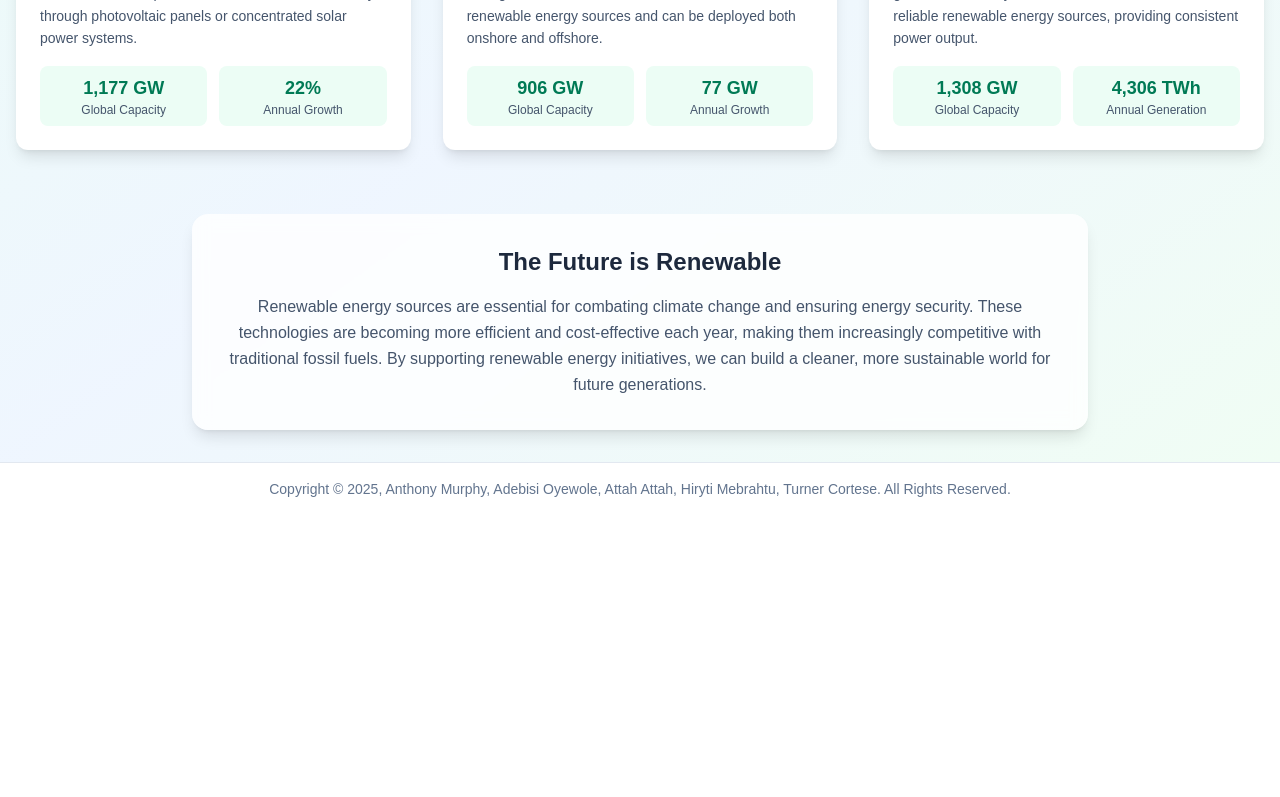
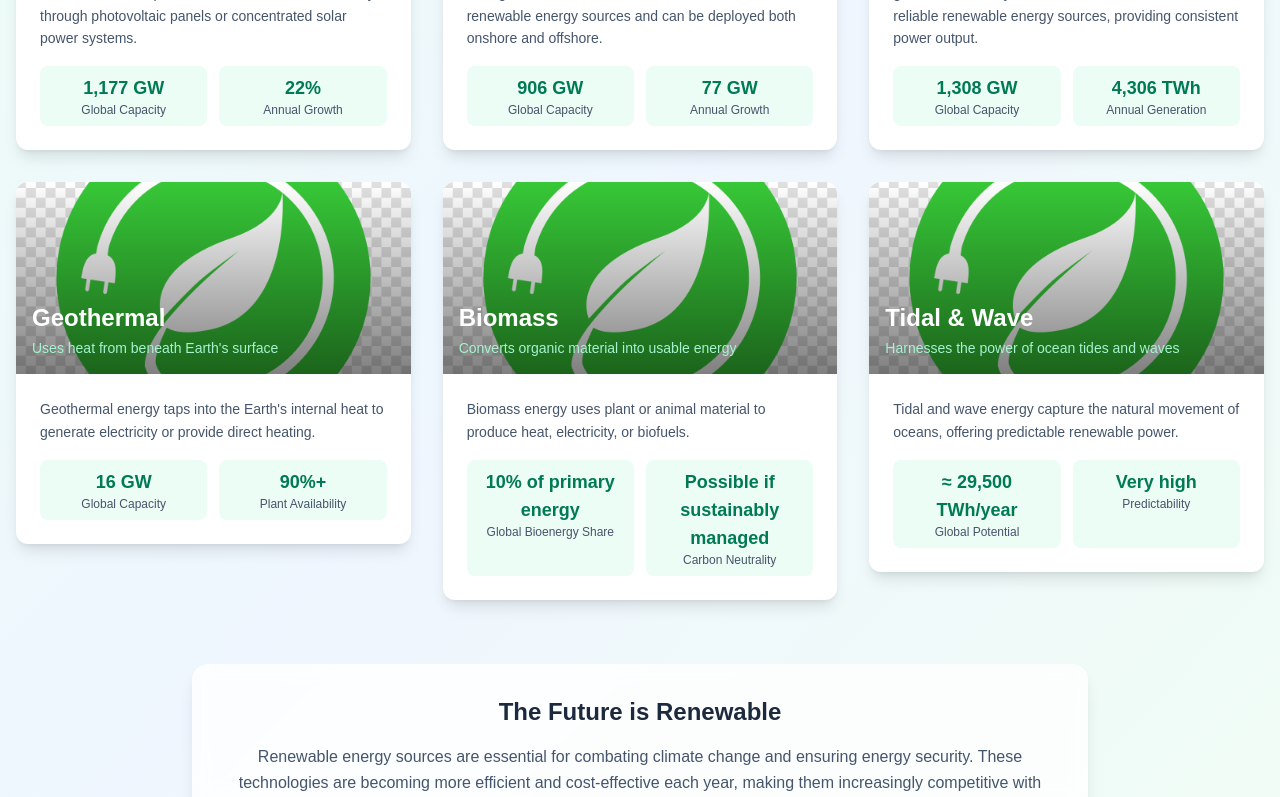
Before and after one commit to awrmurphy/cpan144-group-project, a Next.js app: page /green in a window 1280 px wide. Shown: the part 618-1415 px from the top of the page. Before the commit the page ends 1133 px from the top, so only its background shows below. Built offline with nearby package versions, Linux system fonts and the light colour scheme.

Commit message:
added more tiles

```diff
--- a/package.json
+++ b/package.json
@@ -11,8 +11,8 @@
   "dependencies": {
     "framer-motion": "^12.23.24",
     "next": "^16.0.8",
-    "react": "^19.2.0",
-    "react-dom": "^19.2.0"
+    "react": "^19.2.1",
+    "react-dom": "^19.2.1"
   },
   "devDependencies": {
     "@tailwindcss/postcss": "^4",
--- a/pages/green.tsx
+++ b/pages/green.tsx
@@ -14,7 +14,8 @@ export default function Green() {
       description: "Harnesses sunlight to generate clean electricity",
       blurb: "Solar energy is the most abundant energy resource on Earth. It can be captured and converted into electricity through photovoltaic panels or concentrated solar power systems.",
       image: "/solar.png",
-      detailedDescription: "Solar energy works by converting sunlight directly into electricity using photovoltaic (PV) cells. These cells are made of semiconductor materials that generate electrical current when exposed to light. Solar power is renewable, sustainable, and produces no greenhouse gas emissions during operation. It's becoming increasingly cost-effective and is one of the fastest-growing energy sources worldwide.",
+      detailedDescription:
+        "Solar energy works by converting sunlight directly into electricity using photovoltaic (PV) cells. These cells are made of semiconductor materials that generate electrical current when exposed to light. Solar power is renewable, sustainable, and produces no greenhouse gas emissions during operation. It's becoming increasingly cost-effective and is one of the fastest-growing energy sources worldwide.",
       initiatives: [
         {
           name: "Solar Power World Initiative",
@@ -44,13 +45,15 @@ export default function Green() {
         { label: "Jobs Created", value: "4.9M" }
       ]
     },
+
     {
       id: "wind",
       name: "Wind",
       description: "Converts wind movement into renewable electricity",
       blurb: "Wind energy captures the kinetic energy of moving air through wind turbines. It's one of the most cost-effective renewable energy sources and can be deployed both onshore and offshore.",
       image: "/wind.png",
-      detailedDescription: "Wind energy is generated when moving air turns the blades of a wind turbine, which spins a generator to produce electricity. Modern wind turbines are highly efficient and can operate in various wind conditions. Wind power is completely renewable, produces no air pollution, and has one of the lowest carbon footprints of any energy source. It's particularly effective in areas with consistent wind patterns.",
+      detailedDescription:
+        "Wind energy is generated when moving air turns the blades of a wind turbine, which spins a generator to produce electricity. Modern wind turbines are highly efficient and can operate in various wind conditions. Wind power is completely renewable, produces no air pollution, and has one of the lowest carbon footprints of any energy source. It's particularly effective in areas with consistent wind patterns.",
       initiatives: [
         {
           name: "Global Wind Energy Council",
@@ -80,13 +83,15 @@ export default function Green() {
         { label: "Jobs Worldwide", value: "1.3M" }
       ]
     },
+
     {
       id: "hydro",
       name: "Hydroelectric",
       description: "Generates power from flowing water sources",
       blurb: "Hydroelectric power uses the energy of flowing water to generate electricity. It's one of the oldest and most reliable renewable energy sources, providing consistent power output.",
       image: "/water.png",
-      detailedDescription: "Hydroelectric power plants generate electricity by using the force of flowing water to turn turbines connected to generators. This can be achieved through dams that create reservoirs, run-of-river systems, or pumped storage facilities. Hydroelectric power is highly reliable, can respond quickly to electricity demand changes, and often provides additional benefits like flood control and water supply. It's the world's largest source of renewable electricity.",
+      detailedDescription:
+        "Hydroelectric power plants generate electricity by using the force of flowing water to turn turbines connected to generators. This can be achieved through dams that create reservoirs, run-of-river systems, or pumped storage facilities. Hydroelectric power is highly reliable, can respond quickly to electricity demand changes, and often provides additional benefits like flood control and water supply. It's the world's largest source of renewable electricity.",
       initiatives: [
         {
           name: "International Hydropower Association",
@@ -113,19 +118,135 @@ export default function Green() {
         { label: "Global Capacity", value: "1,308 GW" },
         { label: "Annual Generation", value: "4,306 TWh" },
         { label: "Efficiency Rate", value: "90%" },
-        { label: "Plant Lifespan", value: "50-100 yrs" }
+        { label: "Plant Lifespan", value: "50–100 yrs" }
+      ]
+    },
+
+    /* ------------------ NEW TILES BELOW ------------------ */
+
+    {
+      id: "geothermal",
+      name: "Geothermal",
+      description: "Uses heat from beneath Earth's surface",
+      blurb: "Geothermal energy taps into the Earth's internal heat to generate electricity or provide direct heating.",
+      image: "/green-energy-logo.png",
+      detailedDescription:
+        "Geothermal energy works by accessing heat stored beneath the Earth's crust. Power plants convert steam or hot water from underground reservoirs into electricity. It's one of the most reliable renewable sources due to its constant availability, unaffected by weather or season.",
+      initiatives: [
+        {
+          name: "International Geothermal Association",
+          url: "https://www.geothermal-energy.org/",
+          description: "Global organization supporting geothermal research and deployment."
+        },
+        {
+          name: "U.S. Department of Energy Geothermal Office",
+          url: "https://www.energy.gov/eere/geothermal",
+          description: "Federal agency funding geothermal innovation and technology."
+        },
+        {
+          name: "GeoHeat Center",
+          url: "https://geothermal.org/",
+          description: "Research group advancing direct-use and industrial geothermal applications."
+        },
+        {
+          name: "EGS International Project",
+          url: "https://www.iea.org/",
+          description: "International initiative developing enhanced geothermal systems."
+        }
+      ],
+      stats: [
+        { label: "Global Capacity", value: "16 GW" },
+        { label: "Plant Availability", value: "90%+" },
+        { label: "Heat Lifespan", value: "100+ years" },
+        { label: "Emissions", value: "Low" }
+      ]
+    },
+
+    {
+      id: "biomass",
+      name: "Biomass",
+      description: "Converts organic material into usable energy",
+      blurb: "Biomass energy uses plant or animal material to produce heat, electricity, or biofuels.",
+      image: "/green-energy-logo.png",
+      detailedDescription:
+        "Biomass energy involves burning or processing organic materials such as wood, agricultural waste, or algae. It can generate electricity, produce heat, or create renewable fuels like bioethanol and biodiesel. When sourced sustainably, biomass can be carbon-neutral because new plant growth absorbs the CO₂ released during energy production.",
+      initiatives: [
+        {
+          name: "Bioenergy Europe",
+          url: "https://bioenergyeurope.org/",
+          description: "European association promoting sustainable biomass energy."
+        },
+        {
+          name: "US Biomass Power Association",
+          url: "https://www.usabiomass.org/",
+          description: "Trade group supporting biomass electricity across the U.S."
+        },
+        {
+          name: "Global Bioenergy Partnership",
+          url: "https://www.globalbioenergy.org/",
+          description: "International initiative to promote sustainable bioenergy worldwide."
+        },
+        {
+          name: "International Renewable Energy Agency – Bioenergy",
+          url: "https://www.irena.org/",
+          description: "Supports global research and policy on bioenergy development."
+        }
+      ],
+      stats: [
+        { label: "Global Bioenergy Share", value: "10% of primary energy" },
+        { label: "Carbon Neutrality", value: "Possible if sustainably managed" },
+        { label: "Fuel Types", value: "Wood, waste, biofuels" },
+        { label: "Applications", value: "Heating, electricity, fuel" }
+      ]
+    },
+
+    {
+      id: "tidal",
+      name: "Tidal & Wave",
+      description: "Harnesses the power of ocean tides and waves",
+      blurb: "Tidal and wave energy capture the natural movement of oceans, offering predictable renewable power.",
+      image: "/green-energy-logo.png",
+      detailedDescription:
+        "Tidal and wave energy systems generate power by using underwater turbines or surface oscillation devices. Because ocean tides follow predictable patterns, tidal energy is one of the most reliable renewable sources. Wave energy, powered by wind-driven ocean surface motion, also offers massive global potential.",
+      initiatives: [
+        {
+          name: "Ocean Energy Europe",
+          url: "https://www.oceanenergy-europe.eu/",
+          description: "Largest network promoting ocean energy technologies."
+        },
+        {
+          name: "Marine Energy Council",
+          url: "https://www.marineenergycouncil.org/",
+          description: "Industry group supporting tidal and wave development."
+        },
+        {
+          name: "European Marine Energy Centre",
+          url: "https://emec.org.uk/",
+          description: "Leading test facility for tidal and wave prototypes."
+        },
+        {
+          name: "NREL Marine Energy Program",
+          url: "https://www.nrel.gov/",
+          description: "U.S. research institution studying marine energy innovation."
+        }
+      ],
+      stats: [
+        { label: "Global Potential", value: "≈ 29,500 TWh/year" },
+        { label: "Predictability", value: "Very high" },
+        { label: "Technology Stage", value: "Emerging" },
+        { label: "Environmental Impact", value: "Low" }
       ]
     }
   ];
 
   const handleEnergySelect = (energy: EnergyType) => {
     setSelectedEnergy(energy);
-    setViewMode('detailed');
+    setViewMode("detailed");
   };
 
   const handleCloseDetail = () => {
     setSelectedEnergy(null);
-    setViewMode('grid');
+    setViewMode("grid");
   };
 
   return (
@@ -141,13 +262,14 @@ export default function Green() {
             Renewable Energy Sources
           </h1>
           <p className="text-xl text-slate-600 max-w-3xl mx-auto">
-            Explore the clean energy technologies powering our sustainable future.
-            Click on any energy type to learn more about its benefits and supporting initiatives.
+            Explore the clean energy technologies powering our sustainable
+            future. Click on any energy type to learn more about its benefits
+            and supporting initiatives.
           </p>
         </motion.div>
 
         <AnimatePresence mode="wait">
-          {viewMode === 'grid' ? (
+          {viewMode === "grid" ? (
             <motion.div
               key="grid"
               initial={{ opacity: 0 }}
@@ -192,11 +314,12 @@ export default function Green() {
               The Future is Renewable
             </h2>
             <p className="text-slate-600 leading-relaxed">
-              Renewable energy sources are essential for combating climate change and ensuring
-              energy security. These technologies are becoming more efficient and cost-effective
-              each year, making them increasingly competitive with traditional fossil fuels.
-              By supporting renewable energy initiatives, we can build a cleaner, more
-              sustainable world for future generations.
+              Renewable energy sources are essential for combating climate
+              change and ensuring energy security. These technologies are
+              becoming more efficient and cost-effective each year, making them
+              increasingly competitive with traditional fossil fuels. By
+              supporting renewable energy initiatives, we can build a cleaner,
+              more sustainable world for future generations.
             </p>
           </div>
         </motion.div>
```
Also changed, not shown: 1 other file (tests, documents, lock files or other folders).
